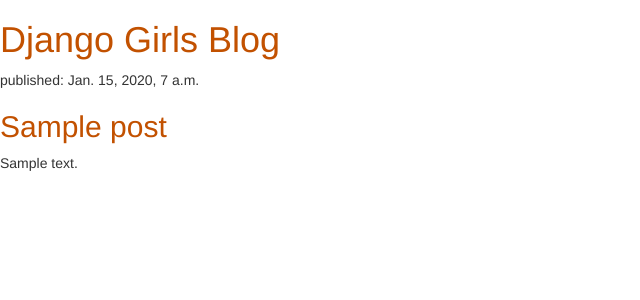
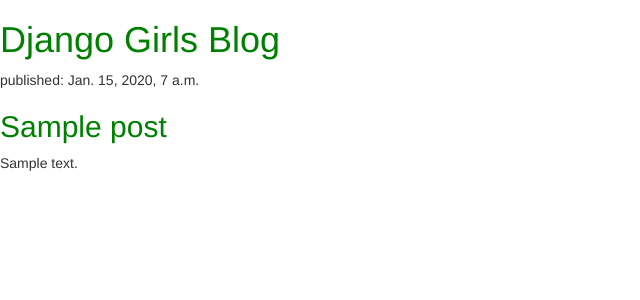
Before and after one commit to 10520200031/my-first-blog, a Django app: page / in a window 1280 px wide. Shown: the top 300 px of the page, without its empty margins (0-640 px from the left). Run offline with Django 3.2, Linux system fonts and the light colour scheme; tables that the repository leaves empty hold one stand-in row (values such as "Sample post"); some libraries are stand-ins or nearby versions.

Commit message:
Update blog.css

```diff
--- a/blog/static/css/blog.css
+++ b/blog/static/css/blog.css
@@ -1,3 +1,3 @@
 h1 a, h2 a {
-    color: #c25100;
+    color: green;
 }
```
